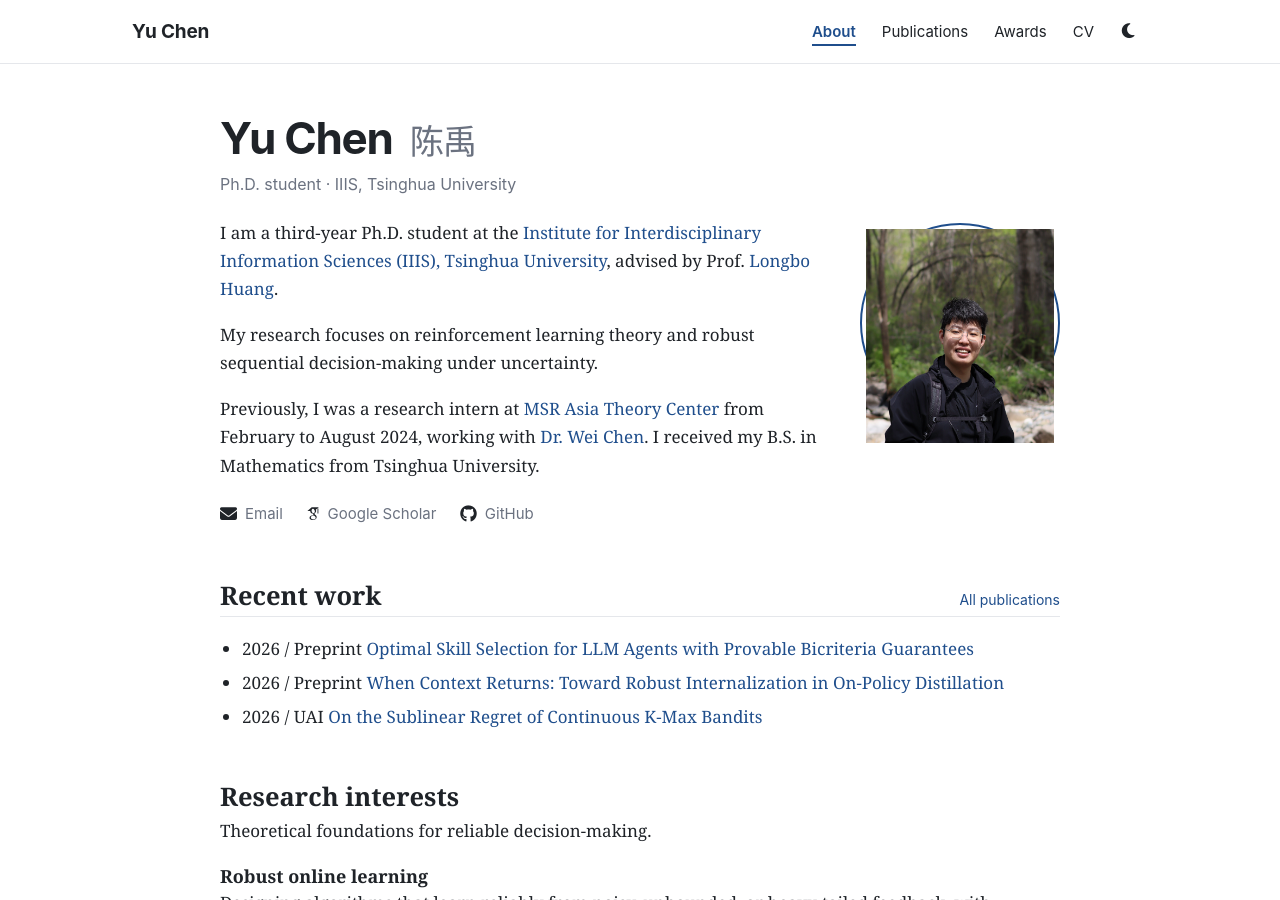
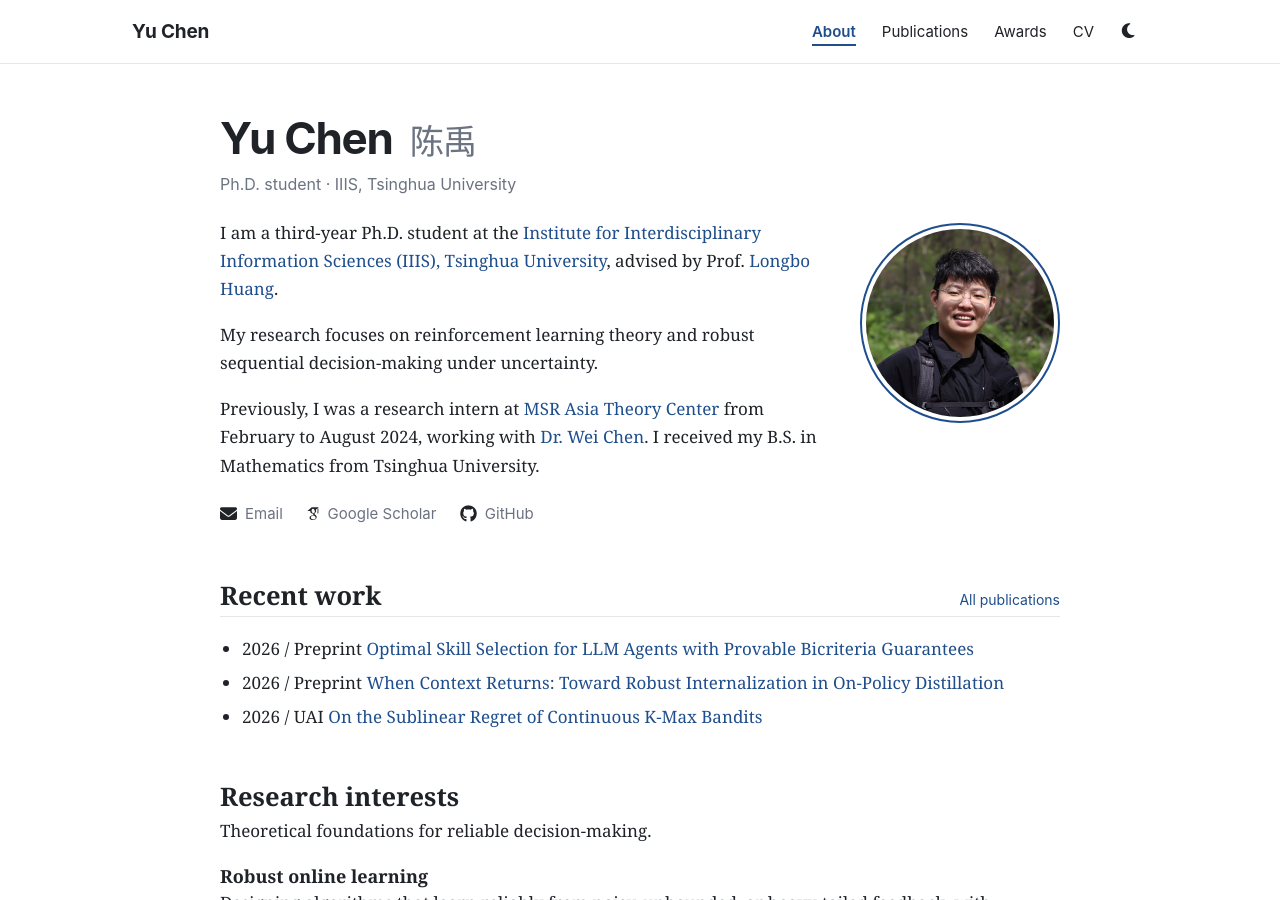
Before and after one commit to custyhs/custyhs.github.io, a Jekyll site: the page built from _pages/about.md, in a window 1280 px wide and 900 px high. Built offline with Jekyll 4.4.1, drawn with Linux system fonts in a browser that asks for light colours; some web fonts are replaced.

Commit message:
Add pre-cropped avatar and share-card metadata
Co-Authored-By: Claude Fable 5.1 <noreply@anthropic.com>

```diff
--- a/_config.yml
+++ b/_config.yml
@@ -21,7 +21,7 @@ repository               : "custyhs/custyhs.github.io"
 #               Additional customization can be done by editing /_includes/author-profile.html
 author:
   # Biographic information
-  avatar           : "life_photo_square.jpeg"
+  avatar           : "avatar-600.jpg"
   name             : "Yu Chen"
   pronouns         : # example: "she/her"
   bio              : "Ph.D. student @ IIIS, Tsinghua."
@@ -132,7 +132,7 @@ facebook:
   username               :
   app_id                 :
   publisher              :
-og_image                 :  # Open Graph/Twitter default site image
+og_image                 : "avatar-600.jpg" # Open Graph/Twitter default site image
 # For specifying social profiles
 # - https://developers.google.com/structured-data/customize/social-profiles
 social:
--- /dev/null
+++ b/_includes/academic-social-meta.html
@@ -0,0 +1,7 @@
+{% include base_path %}
+{% if site.og_image %}
+<meta property="og:image" content="{{ base_path }}/images/{{ site.og_image }}">
+<meta property="og:image:alt" content="{{ site.name }}">
+<meta name="twitter:card" content="summary">
+<meta name="twitter:image" content="{{ base_path }}/images/{{ site.og_image }}">
+{% endif %}
--- a/_layouts/academic.html
+++ b/_layouts/academic.html
@@ -8,6 +8,7 @@ layout: compress
   <head>
     <script>{% include academic-theme-init.js %}</script>
     {% include head.html stylesheet="academic" %}
+    {% include academic-social-meta.html %}
     <link rel="icon" href="{{ base_path }}/images/favicon.ico?v={{ site_version }}">
     <link rel="stylesheet" href="{{ base_path }}/assets/css/academicons.css?v={{ site_version }}">
     <meta name="theme-color" content="#ffffff">
--- a/_pages/about.md
+++ b/_pages/about.md
@@ -21,7 +21,7 @@ redirect_from:
     {% include academic-contact.html %}
   </div>
   <figure class="profile-portrait">
-    <img class="author__avatar" src="{{ site.baseurl }}/images/{{ site.author.avatar }}?v={{ site.time | date: '%s' }}" width="214" height="214" alt="Yu Chen" fetchpriority="high">
+    <img class="site-avatar" src="{{ site.baseurl }}/images/{{ site.author.avatar }}?v={{ site.time | date: '%s' }}" width="200" height="200" alt="Portrait of Yu Chen" fetchpriority="high">
   </figure>
 </div>
 
```
Also changed, not shown: tests/check-build.rb (+8 -1 lines), images/avatar-600.jpg (added).
